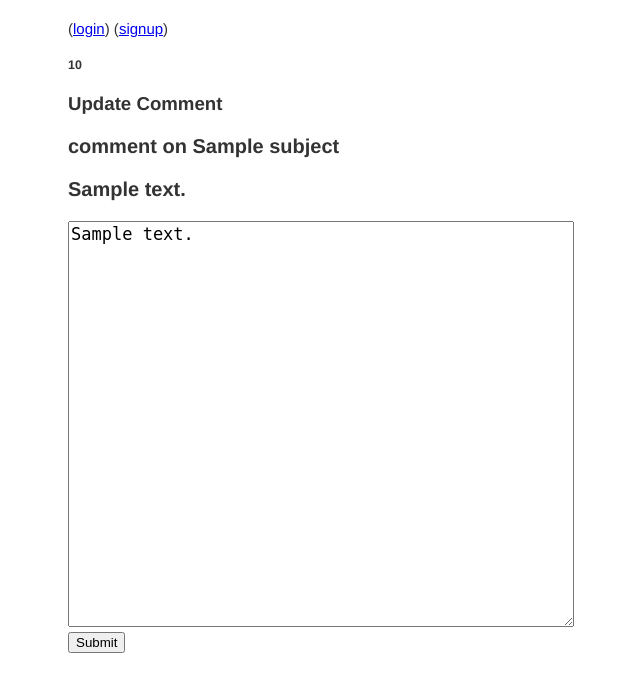
After one commit to kmusante/blog-build, a Python web app: template templates/updatecomment.html in a window 1280 px wide. The commit adds this page. Shown: the top 692 px of the page, without its empty margins (172-812 px from the left). Run offline with Jinja, Linux system fonts and the light colour scheme; the template is opened without the code that fills it: most values are stand-ins (such as "Sample title", 1, 10 or a date in 2020).

Commit message:
Add files via upload

```diff
--- a/templates/login-form.html
+++ b/templates/login-form.html
@@ -2,7 +2,6 @@
 
 {% block content %}
   <body>
-  {{ error }}
     <h2>Login</h2>
     <form method="post">
       <table>
--- a/templates/permalink.html
+++ b/templates/permalink.html
@@ -20,7 +20,8 @@
 
        {{ c.parent().name }} says:
           <p>{{ c.comment }}</p>
-          <span class="separator"> | </span>
+          <a href="/blog/updatecomment/{{post.key().id()}}/{{c.key().id()}}">update</a>
+          <br>
 
       {% endfor %}
 
--- /dev/null
+++ b/templates/updatecomment.html
@@ -0,0 +1,19 @@
+
+{% extends "base.html" %}
+
+{% block content %}
+  <h2>Update Comment</h2>
+
+    <form method="post">
+      <label>
+        <div>comment on {{subject}}</div>
+        <p>{{content}}</p>
+        <textarea name="comment">{{comment}}</textarea>
+      </label>
+
+      <div class="error">{{error}}</div>
+
+      <input type="submit">
+    </form>
+
+{% endblock %}
```
